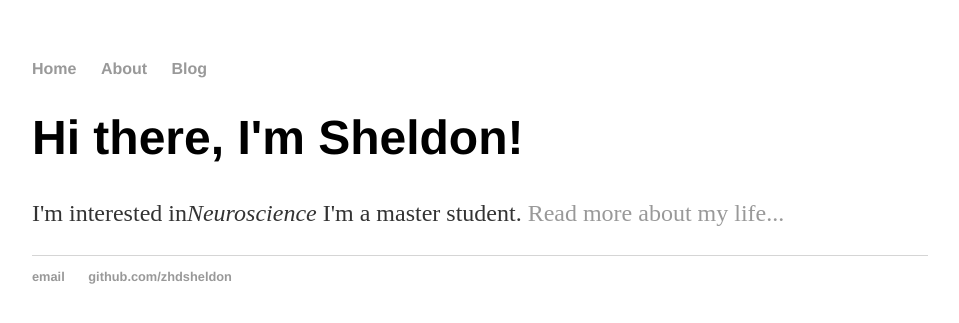
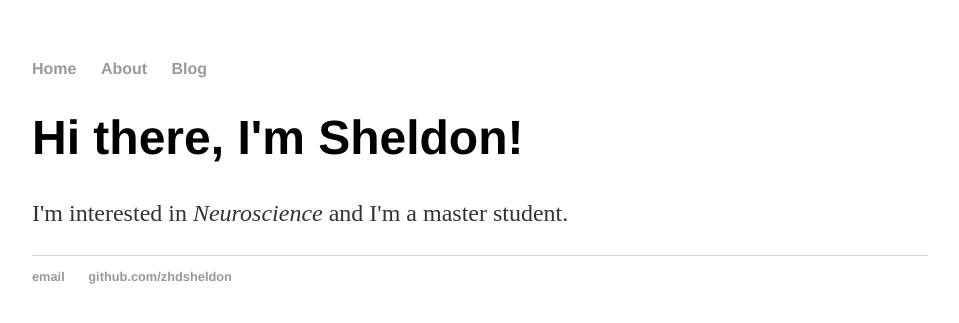
Before and after one commit to zhdsheldon/NTS.github.io, a Jekyll site: the page built from index.html, in a window 1280 px wide. Shown: the top 323 px of the page, without its empty margins (160-1119 px from the left). Built offline with Jekyll 4.4.1, drawn with Linux system fonts in a browser that asks for light colours.

Commit message:
Update index.html

```diff
--- a/index.html
+++ b/index.html
@@ -4,5 +4,5 @@ title: Neuroscience is fun
 ---
 <div class="blurb">
 	<h1>Hi there, I'm Sheldon!</h1>
-	<p>I'm interested in<em>Neuroscience</em> I'm a master student. <a href="/about">Read more about my life...</a></p>
+	<p>I'm interested in<em> Neuroscience </em> and I'm a master student. </p>
 </div><!-- /.blurb -->
```
